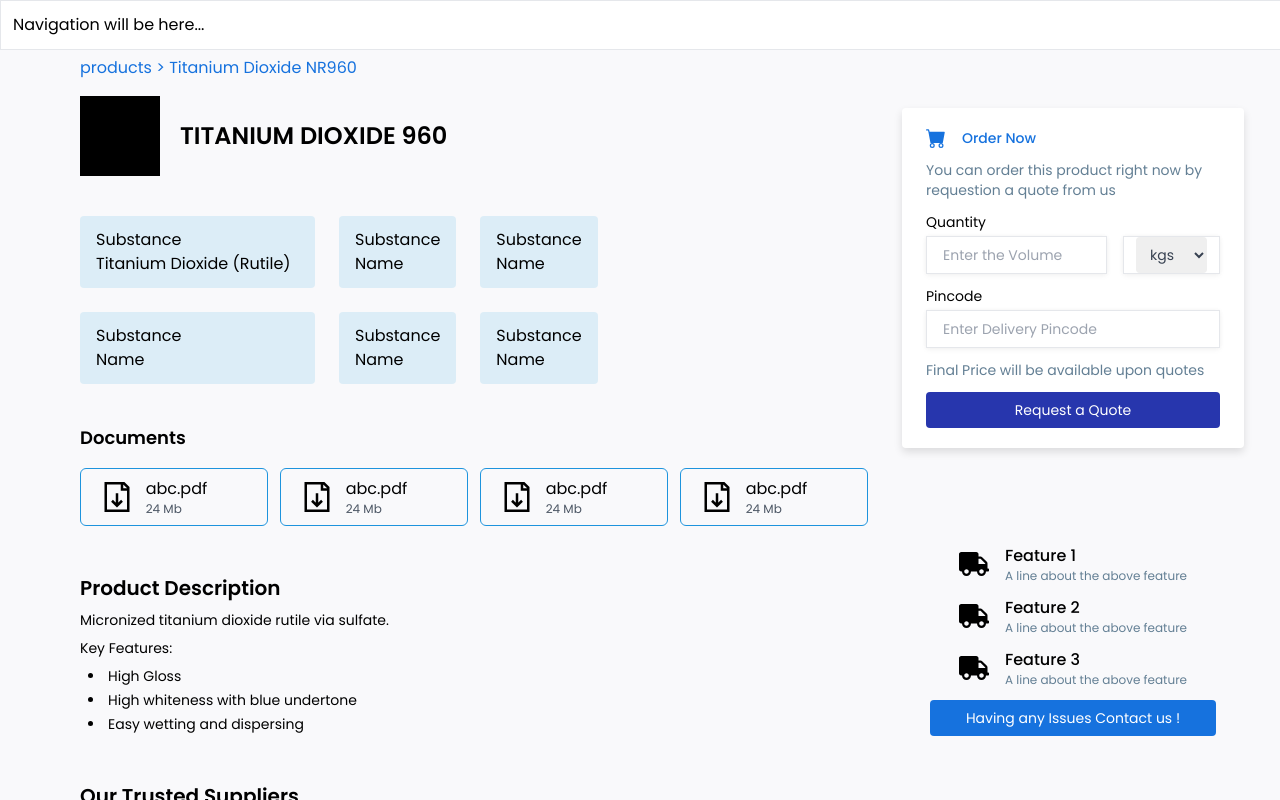
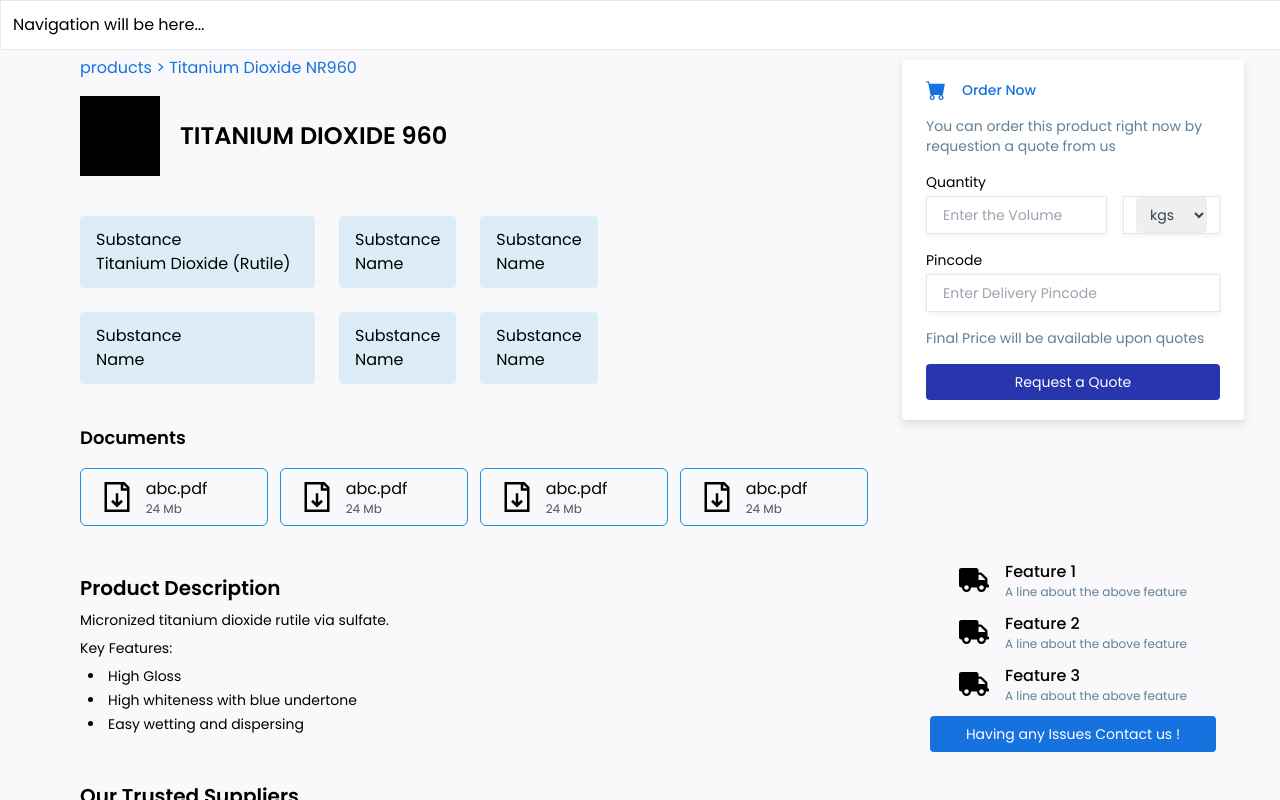
Before and after one commit to maheshpatil132/internship_frontend, a React (Create React App) app: page /prod in a window 1280 px wide. Shown: the top 800 px of the page. Built offline with nearby package versions, Linux system fonts and the light colour scheme.

Commit message:
added routing

```diff
--- a/src/components/Featues.js
+++ b/src/components/Featues.js
@@ -3,7 +3,7 @@ import { FaTruck } from 'react-icons/fa'
 
 const Featues = () => {
     return (
-        <div className=' text-xs px-6'>
+        <div className=' text-xs px-6 mb-8'>
             <div className=' flex flex-col gap-3 justify-center  '>
                 <div className=' w-fit mx-auto flex flex-col gap-3'>
                     <div className='feature_1 flex items-center gap-4'>
--- a/src/components/OrderForm.js
+++ b/src/components/OrderForm.js
@@ -12,7 +12,7 @@ const OrderForm = () => {
     return (
         <div className='px-1 mt-11 order_form'>
             <div className=' rounded flex  order_shadow  bg-white'>
-            <form action="" className=' flex flex-col space-y-3 py-5 px-6  text-sm'>
+            <form action="" className=' flex flex-col space-y-4 py-5 px-6  text-sm'>
                 <div className=' flex items-center gap-4 text-buyer-primary font-medium'>
                     <BsCartFill size={20} />
                     <h1>Order Now</h1>
--- a/src/components/Prodcut.js
+++ b/src/components/Prodcut.js
@@ -11,7 +11,7 @@ const Prodcut = () => {
        <div className=' product flex-1 h-screen overflow-y-scroll '>
          <ProdDecr/>
        </div>
-       <div className='h-screen fixed right-0 justify-around px-8 py-4 flex flex-col'>
+       <div className='h-screen fixed right-0 justify-between px-8 py-4 flex flex-col'>
           <OrderForm/>
           <Featues/>
        </div>
```
